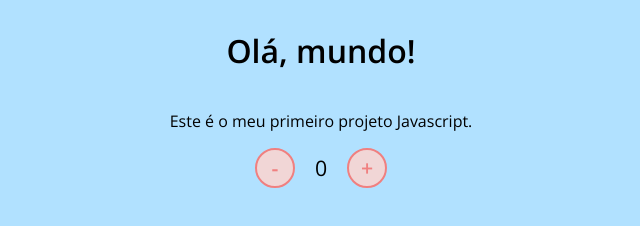
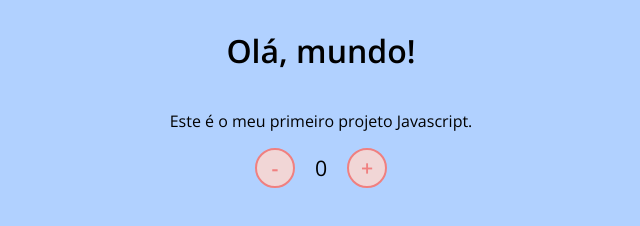
Before and after one commit to Carlacorreia9/javascript, a plain HTML site: page index.html in a window 1280 px wide. Shown: the whole page, without its empty margins (319-959 px from the left). Drawn offline with nearby package versions, Linux system fonts and the light colour scheme.

Commit message:
atualizando

```diff
--- a/assents/css/styles.css
+++ b/assents/css/styles.css
@@ -9,7 +9,7 @@ body {
     align-items: center;
     justify-content: center;
     flex-direction: column;
-    background-color: rgb(177, 225, 255);
+    background-color: rgb(177, 209, 255);
 }
 
 button {
```
